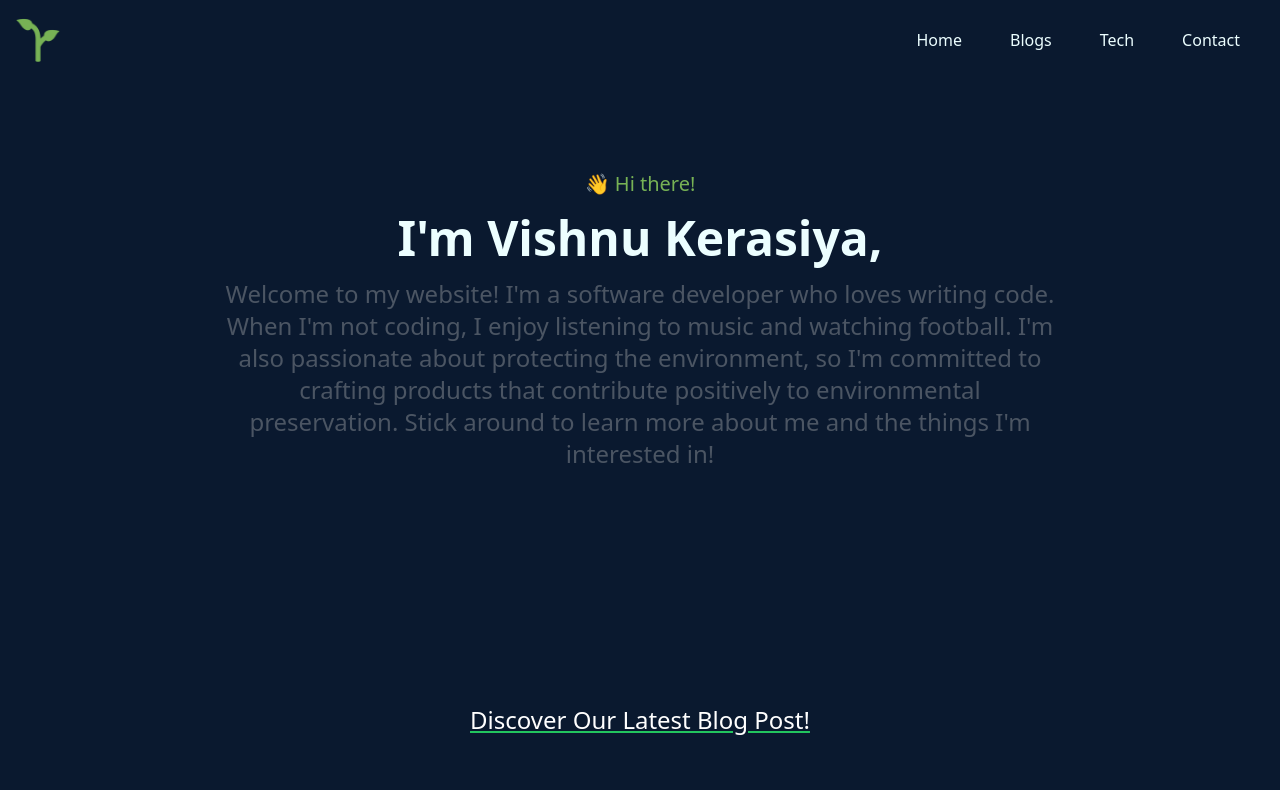
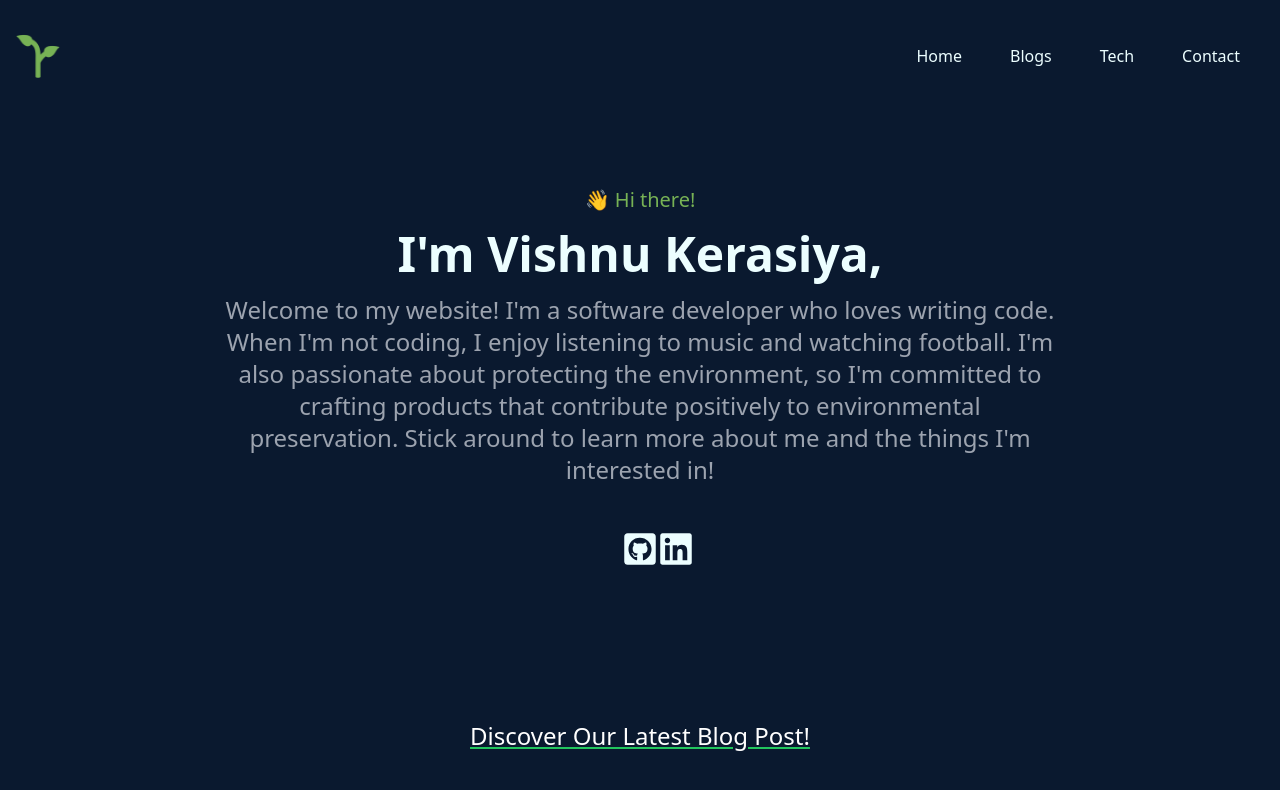
Before and after one commit to BarcaKerasiya/portfolio, a React (Vite) app: page / in a window 1280 px wide. Shown: the top 790 px of the page. Built offline with nearby package versions, Linux system fonts and the light colour scheme.

Commit message:
add github and linkedin logo

```diff
--- a/src/views/home/Home.tsx
+++ b/src/views/home/Home.tsx
@@ -1,18 +1,19 @@
 import { Link } from "react-router-dom";
+import { FaGithubSquare, FaLinkedin } from "react-icons/fa";
 
 const Home = () => {
   return (
     <>
       <section
         id="home"
-        className="min-h-[80vh] bg-[#0a192f] flex items-center justify-center"
+        className="min-h-[80vh] bg-[#0a192f] flex items-center justify-center mt-[1rem]"
       >
-        <div className="w-full max-w-4xl mx-auto px-8 text-center">
+        <div className="w-full max-w-4xl mx-auto px-8 text-center relative">
           <p className="text-[#77B255] text-xl">👋 Hi there!</p>
           <h1 className="text-3xl sm:text-4xl lg:text-5xl font-bold mt-4 animate-fadeInUp">
             I'm Vishnu Kerasiya,
           </h1>
-          <p className="text-lg sm:text-xl lg:text-2xl text-gray-600 mt-4">
+          <p className="text-2xl sm:text-2xl lg:text-2xl text-gray-400 mt-4">
             Welcome to my website! I'm a software developer who loves writing
             code. When I'm not coding, I enjoy listening to music and watching
             football. I'm also passionate about protecting the environment, so
@@ -20,6 +21,17 @@ const Home = () => {
             environmental preservation. Stick around to learn more about me and
             the things I'm interested in!
           </p>
+          <div className="flex justify-center absolute right-[44%] top-[115%]">
+            <Link to="https://github.com/BarcaKerasiya" target="_blank">
+              <FaGithubSquare size={36} />
+            </Link>
+            <Link
+              to="https://www.linkedin.com/in/kerasiya-vishnu-0j7j1j0j/"
+              target="_blank"
+            >
+              <FaLinkedin size={36} />
+            </Link>
+          </div>
         </div>
       </section>
       <section
--- a/src/views/tech/TechView.tsx
+++ b/src/views/tech/TechView.tsx
@@ -12,7 +12,7 @@ const TechView = () => {
         </div>
         <Tech />
       </div>
-      <div
+      {/* <div
         style={{ display: "flex", justifyContent: "center", margin: "10px" }}
       >
         <iframe
@@ -22,7 +22,7 @@ const TechView = () => {
           allowFullScreen={true}
           title="Embedded post"
         ></iframe>
-      </div>
+      </div> */}
     </div>
   );
 };
```
